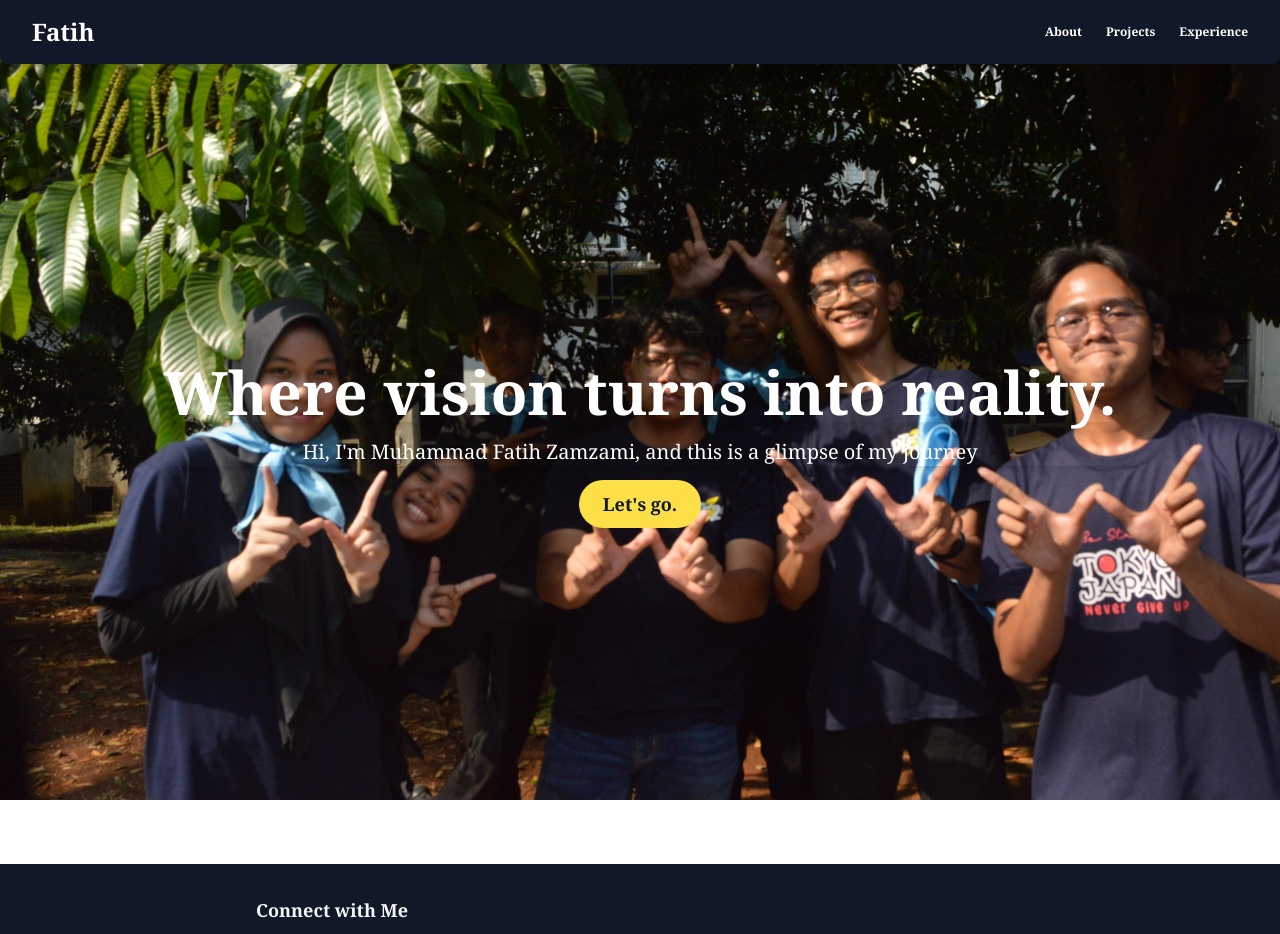
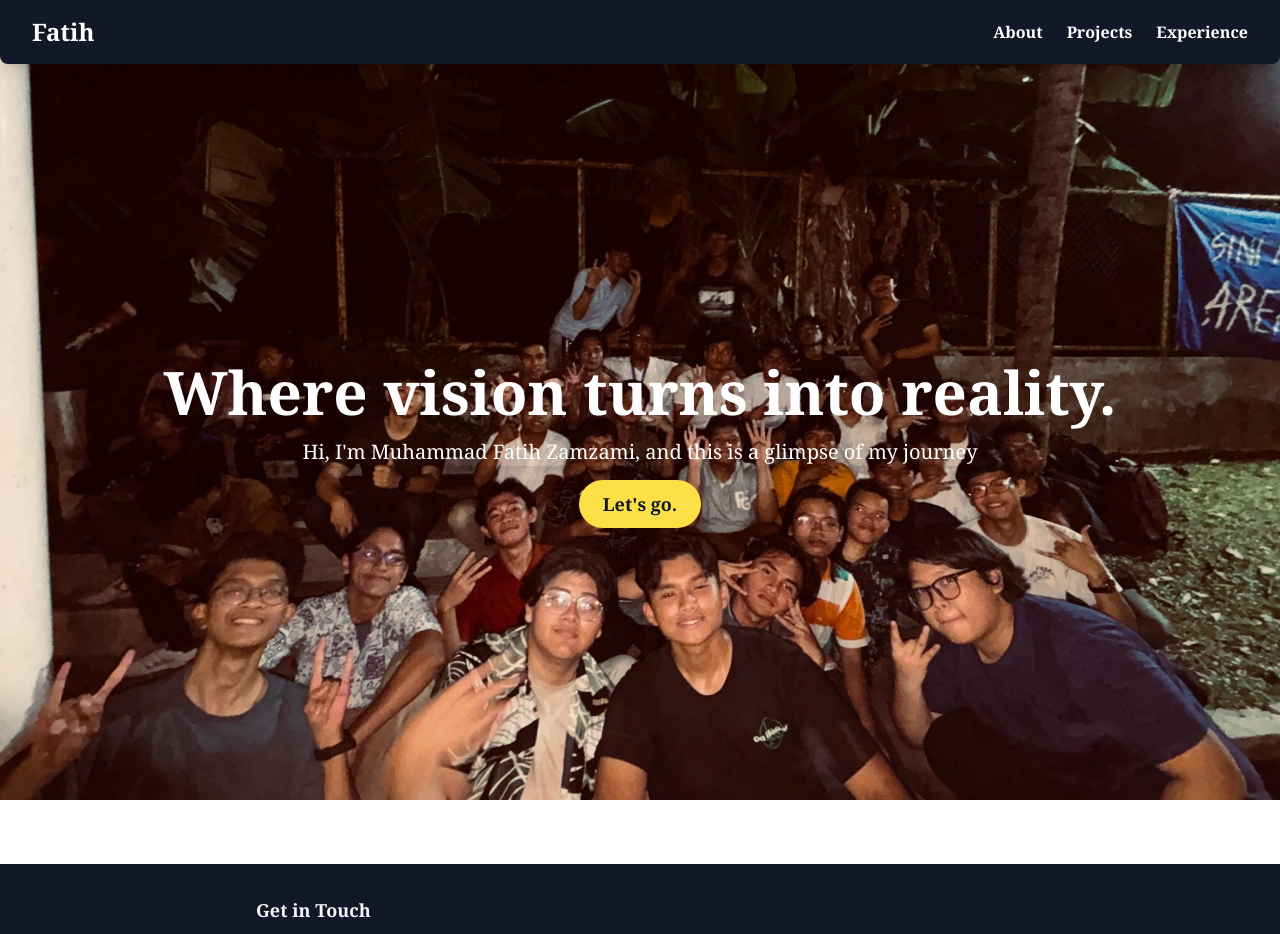
Before and after one commit to enclaire1443/Intern-FE-Week2, a React (Vite) app: page /contact in a window 1280 px wide. Shown: the top 934 px of the page. Built offline with nearby package versions, Linux system fonts and the light colour scheme; a web font is replaced by a local one.

Commit message:
last commit try

```diff
--- a/src/App.jsx
+++ b/src/App.jsx
@@ -1,6 +1,5 @@
 import React from 'react';
 import { BrowserRouter as Router, Route, Routes } from 'react-router-dom';
-import PageTransition from './components/PageTransition';
 import NavBar from './components/NavBar';
 import HomePage from './components/HomePage';
 import MainPage from './components/MainPage';
@@ -10,7 +9,6 @@ import Contact from './components/Contact';
 function App() {
   return (
     <Router>
-      <PageTransition>
       <NavBar />
       <div className="content">
         <Routes>
@@ -20,7 +18,6 @@ function App() {
         </Routes>
       </div>
       <Contact />
-      </PageTransition>
     </Router>
   );
 }
--- a/src/components/Contact.jsx
+++ b/src/components/Contact.jsx
@@ -8,8 +8,8 @@ const Contact = () => {
   return (
     <div className="bg-gray-900 text-gray-300 py-8 px-8 mt-16 shadow-lg">
       <div className="max-w-3xl mx-auto">
-        <p className="text-lg font-semibold mb-2 text-gray-100">Connect with Me</p>
-        <p className="text-sm mb-6 text-gray-400">Feel free to contact me !!</p>
+        <p className="text-lg font-semibold mb-2 text-gray-100">Get in Touch</p>
+        <p className="text-sm mb-6 text-gray-400"> Connect with me using the links down below. </p>
 
         <div className="space-y-2">
           <div className="flex items-center space-x-4">
@@ -49,8 +49,8 @@ const Contact = () => {
               rel="noopener noreferrer"
               className="flex items-center space-x-2 hover:text-yellow-400 transition duration-200"
             >
-              <img src={linkedinIcon} alt="LinkedIn" className="w-5 h-5 opacity-90 hover:opacity-100 transition duration-200" />
-              <span className="text-sm">LinkedIn: Fatih Zamzami</span>
+              <img src={linkedinIcon} alt="LinkedIn" className="w-5 h-5 opacity-90 hover:opacity-100 transition transform duration-200" />
+              <span className="text-sm">LinkedIn: fatih amzami</span>
             </a>
           </div>
         </div>
--- a/src/components/HomePage.jsx
+++ b/src/components/HomePage.jsx
@@ -5,7 +5,7 @@ import fototim3 from '../assets/fototim3.jpeg';
 import { Link } from 'react-router-dom';
 
 const HomePage = () => {
-  const images = [fototim1, fototim2, fototim3];
+  const images = [fototim3, fototim1, fototim2];
   const [currentImage, setCurrentImage] = useState(0);
   const [fade, setFade] = useState(true); // For fade effect
 
--- a/src/components/NavBar.jsx
+++ b/src/components/NavBar.jsx
@@ -14,7 +14,7 @@ const NavBar = () => {
       <Link to="/" className="text-2xl font-bold text-white hover:text-yellow-400 transition duration-200">
         Fatih
       </Link>
-      <div className="flex gap-6 text-xs font-semibold">
+      <div className="flex gap-6 text-s font-semibold">
         <Link to="#About" onClick={() => scrollToSection('About')} className="hover:text-yellow-400 transition duration-200">
           About
         </Link>
--- a/src/components/PageTransition.jsx
+++ /dev/null
@@ -1,19 +0,0 @@
-import React from 'react';
-import { useLocation } from 'react-router-dom';
-
-const PageTransition = ({ children }) => {
-  const location = useLocation();
-
-  return (
-    <div
-      className="page-transition-container"
-      style={{ transition: "opacity 0.5s ease-in-out" }}
-    >
-      <div key={location.key} className="page-transition-content">
-        {children}
-      </div>
-    </div>
-  );
-};
-
-export default PageTransition;
```
